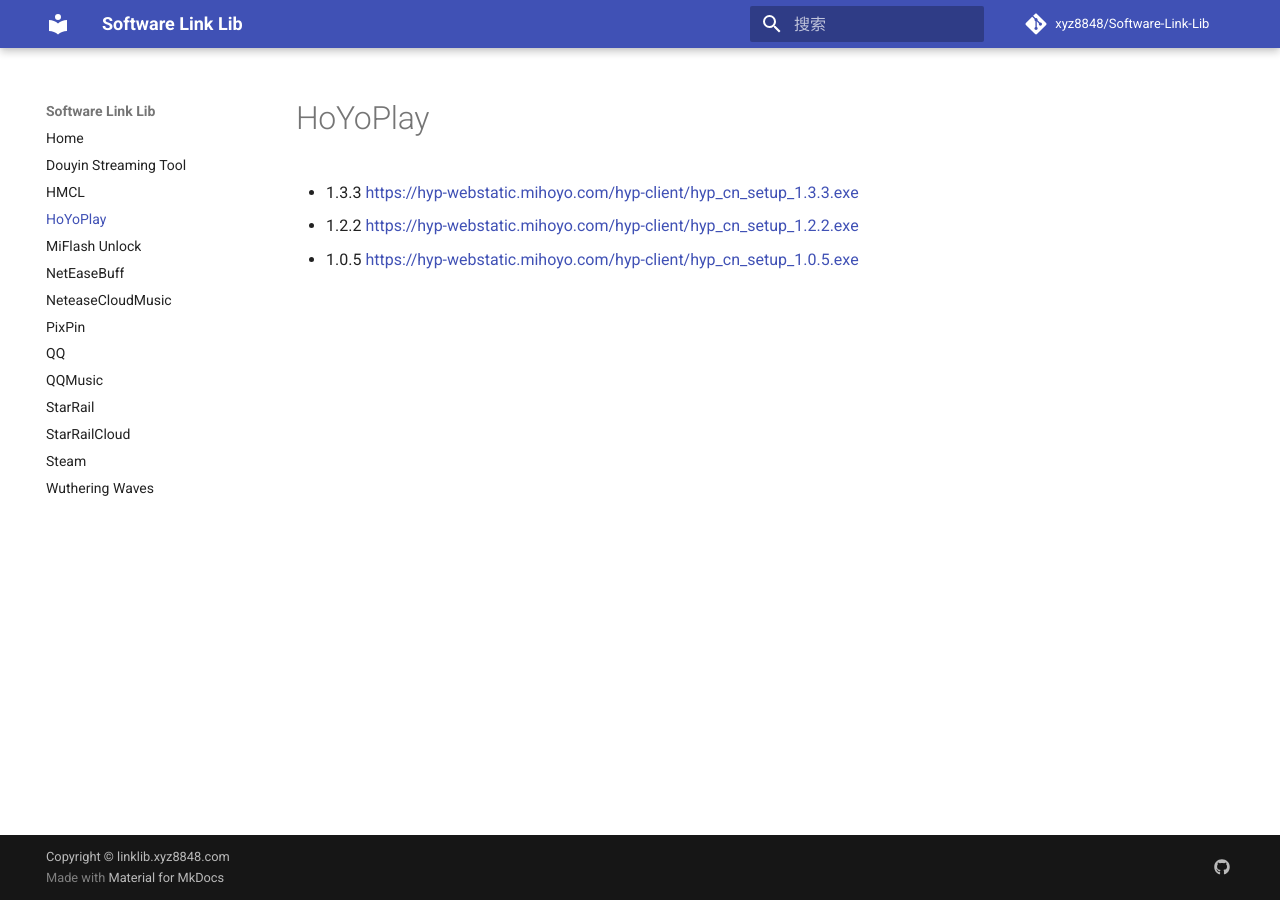
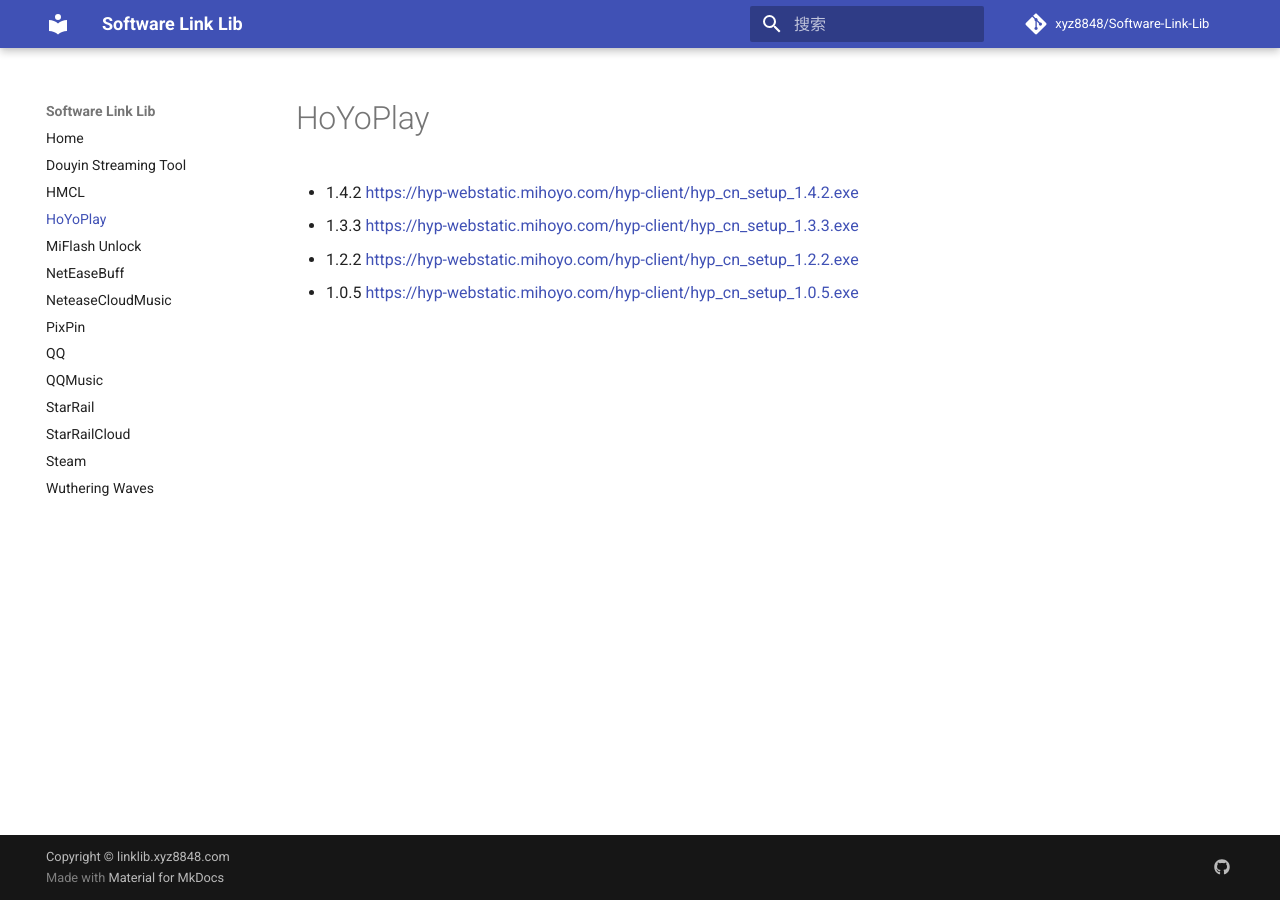
Before and after one commit to xyz8848/Software-Link-Lib, an MkDocs documentation site: the page built from docs/HoYoPlay.md, in a window 1280 px wide. Built offline with MkDocs 1.6.1 and Material for MkDocs 9.7.7, drawn with Linux system fonts in a browser that asks for light colours; comment, search, counter and statistics services are not loaded.

Commit message:
Update HoYoPlay.md

```diff
--- a/docs/HoYoPlay.md
+++ b/docs/HoYoPlay.md
@@ -1,5 +1,6 @@
 # HoYoPlay
 
+- 1.4.2 [https://hyp-webstatic.mihoyo.com/hyp-client/hyp_cn_setup_1.4.2.exe](https://hyp-webstatic.mihoyo.com/hyp-client/hyp_cn_setup_1.4.2.exe)
 - 1.3.3 [https://hyp-webstatic.mihoyo.com/hyp-client/hyp_cn_setup_1.3.3.exe](https://hyp-webstatic.mihoyo.com/hyp-client/hyp_cn_setup_1.3.3.exe)
 - 1.2.2 [https://hyp-webstatic.mihoyo.com/hyp-client/hyp_cn_setup_1.2.2.exe](https://hyp-webstatic.mihoyo.com/hyp-client/hyp_cn_setup_1.2.2.exe)
 - 1.0.5 [https://hyp-webstatic.mihoyo.com/hyp-client/hyp_cn_setup_1.0.5.exe](https://hyp-webstatic.mihoyo.com/hyp-client/hyp_cn_setup_1.0.5.exe)
```
